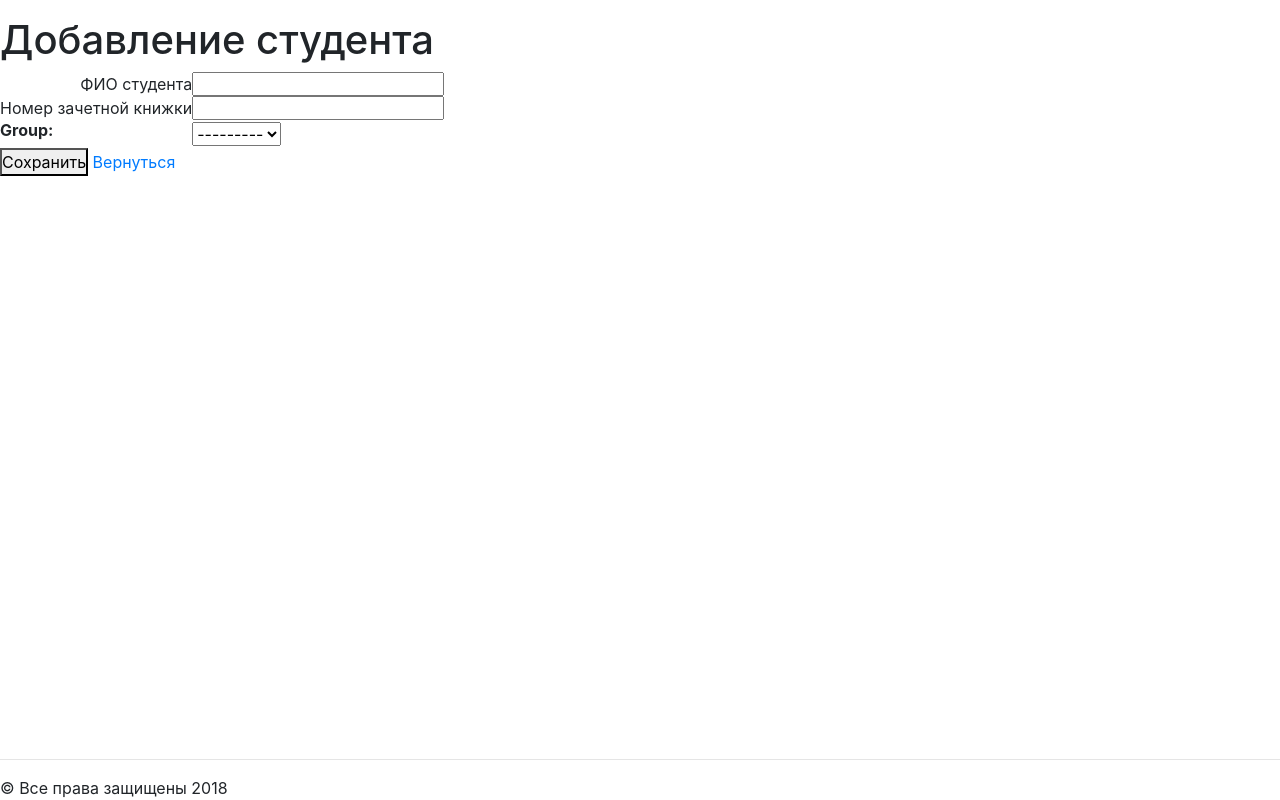
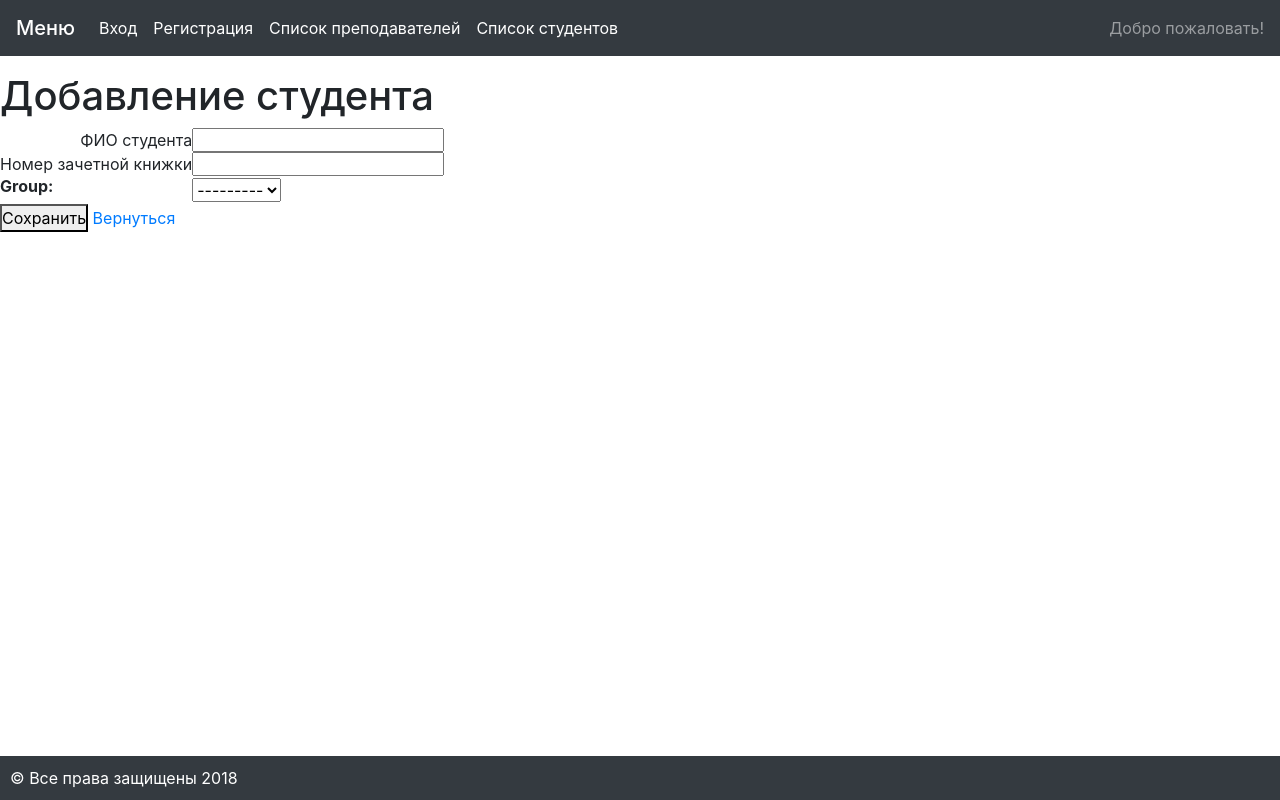
Before and after one commit to voffan/umo, a Django app: page /student/add/ in a window 1280 px wide. Run offline with Django 3.2, Linux system fonts and the light colour scheme; data that the repository does not hold is empty; some libraries are stand-ins or nearby versions.

Commit message:
Добавил навигационную панель (шапку)

```diff
--- a/static/css/my.css
+++ b/static/css/my.css
@@ -10,10 +10,14 @@ body {
   display: flex;
   flex-direction: column;
   height: 100%;
+  overflow-x: hidden;
 }
 .content {
   flex: 1 0 auto;
 }
 .footer {
   flex: 0 0 auto;
+  background: #343a40;;
+  color: #fff;
+  padding: 10px;
 }
--- a/templates/base.html
+++ b/templates/base.html
@@ -11,6 +11,31 @@
 </head>
 <body>
       <div class="wrapper">
+          <nav class="navbar navbar-expand-lg navbar-dark bg-dark">
+              <span class="navbar-brand mb-0 h1">Меню</span>
+              <button class="navbar-toggler" type="button" data-toggle="collapse" data-target="#navbarText" aria-controls="navbarText" aria-expanded="false" aria-label="Toggle navigation">
+                <span class="navbar-toggler-icon"></span>
+              </button>
+              <div class="collapse navbar-collapse" id="navbarText">
+                <ul class="navbar-nav mr-auto">
+                  <li class="nav-item active">
+                    <a class="nav-link" href="/auth/login/">Вход <span class="sr-only">(current)</span></a>
+                  </li>
+                  <li class="nav-item active">
+                    <a class="nav-link" href="/auth/register/">Регистрация</a>
+                  </li>
+                  <li class="nav-item active">
+                    <a class="nav-link" href="/teacher/">Список преподавателей</a>
+                  </li>
+                  <li class="nav-item active">
+                    <a class="nav-link disabled" href="/student/">Список студентов</a>
+                  </li>
+                </ul>
+                  <span class="navbar-text">
+                      Добро пожаловать!
+                  </span>
+              </div>
+            </nav>
         <div class="content">
       <p>
           {% block content %}
@@ -20,7 +45,7 @@
 
         <div class="footer">
             <!--<img src="{% static 'mainApp/image/1.png' %}" class="img-thumbnail">-->
-            <hr>&copy; Все права защищены 2018
+        &copy; Все права защищены 2018
         </div>
       </div>
 </body>
```
